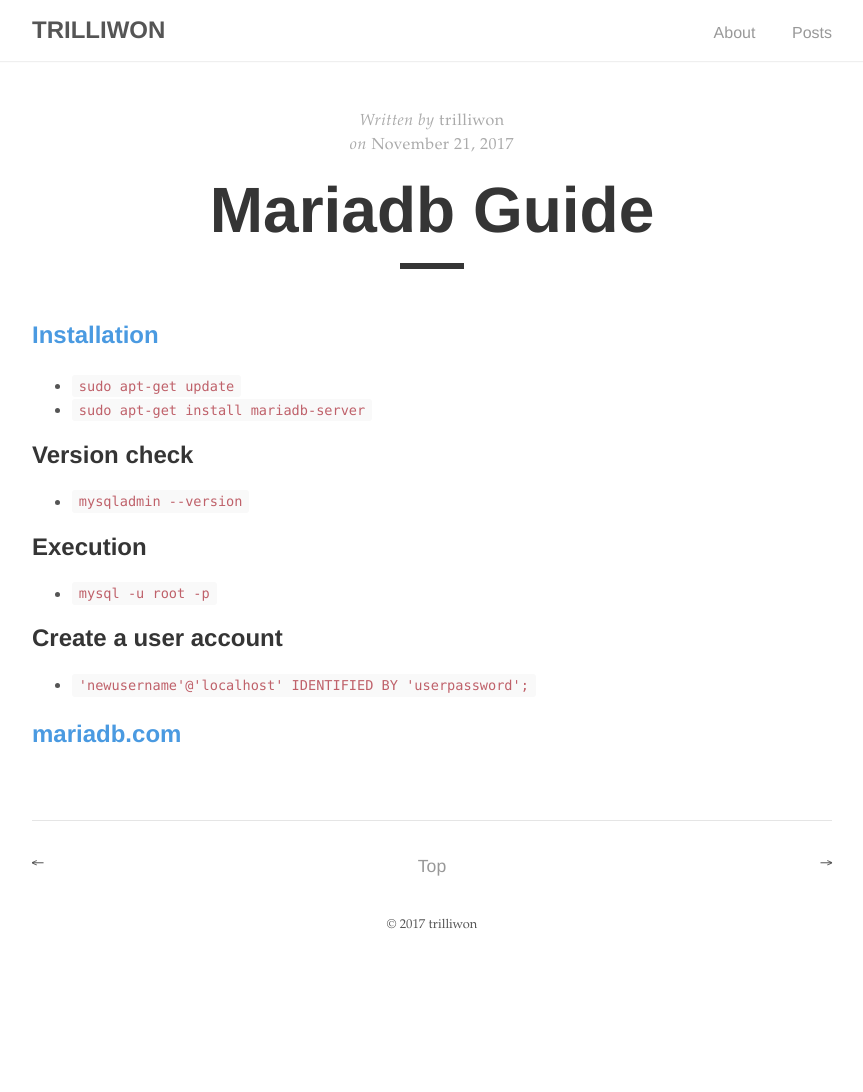
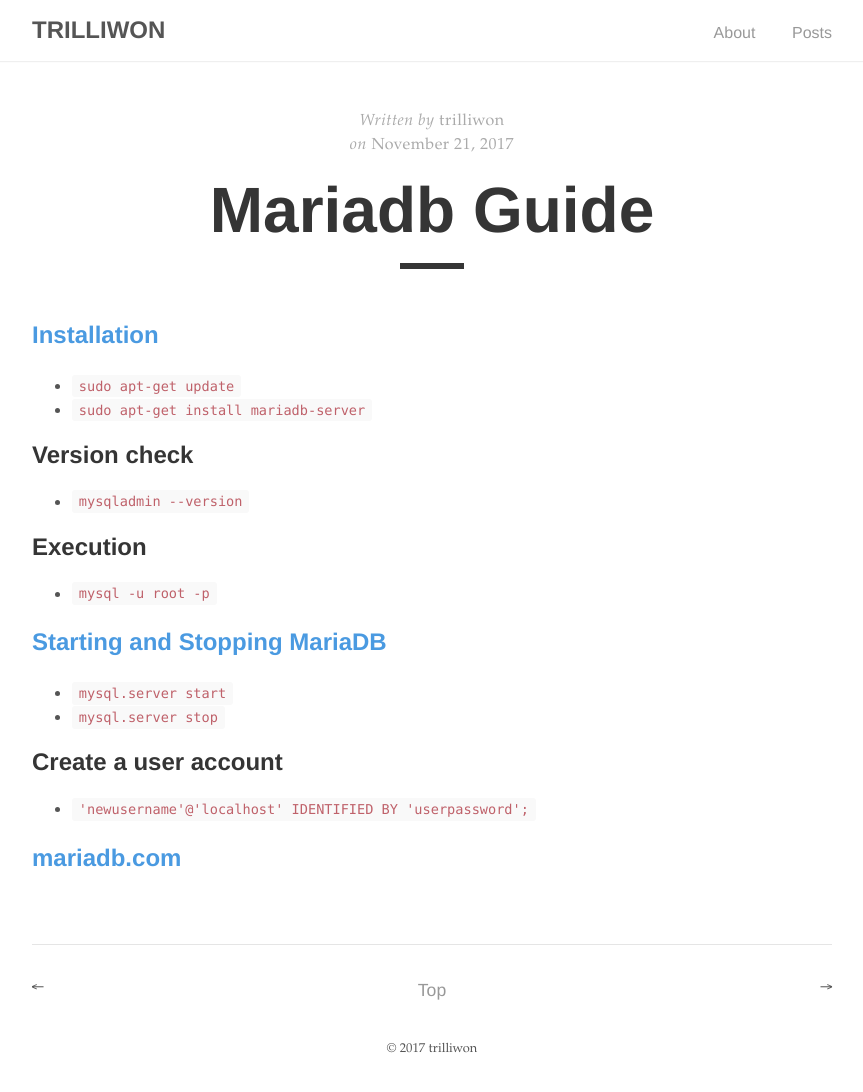
Before and after one commit to trilliwon/ABL, a Jekyll site: the page built from _posts/2017-11-21-mariadb-guide.md, in a window 1280 px wide. Shown: the whole page, without its empty margins (208-1071 px from the left). Built offline with Jekyll 4.4.1, drawn with Linux system fonts in a browser that asks for light colours; before the commit the page ends 968 px from its top, so only the background shows below that.

Commit message:
Sun Nov 26 11:47:32 KST 2017

```diff
--- a/_posts/2017-11-21-mariadb-guide.md
+++ b/_posts/2017-11-21-mariadb-guide.md
@@ -19,6 +19,11 @@
 
 - `mysql -u root -p`
 
+## [Starting and Stopping MariaDB](https://mariadb.com/kb/en/library/starting-and-stopping-mariadb-automatically/)
+
+- `mysql.server start`
+- `mysql.server stop`
+
 ## Create a user account
 
 - `'newusername'@'localhost' IDENTIFIED BY 'userpassword';`
```
